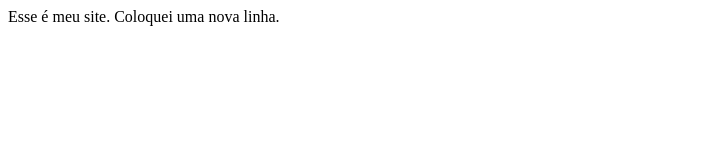
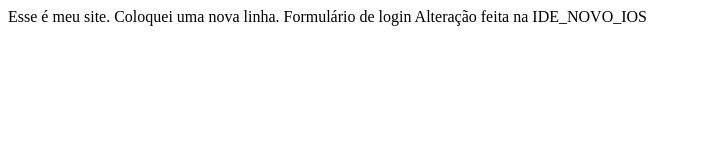
Before and after one commit to cliffexe/Teste_IOS, a plain HTML site: page index.html in a window 1280 px wide. Shown: the whole page, without its empty margins (0-701 px from the left). Drawn offline with Linux system fonts and the light colour scheme.

Commit message:
Alteração na IDE_NOVO_IOS

```diff
--- a/index.html
+++ b/index.html
@@ -7,6 +7,8 @@
 <body>
     Esse é meu site.
     Coloquei uma nova linha.
+    Formulário de login
+    Alteração feita na IDE_NOVO_IOS
 </body>
 
 </html>
```
